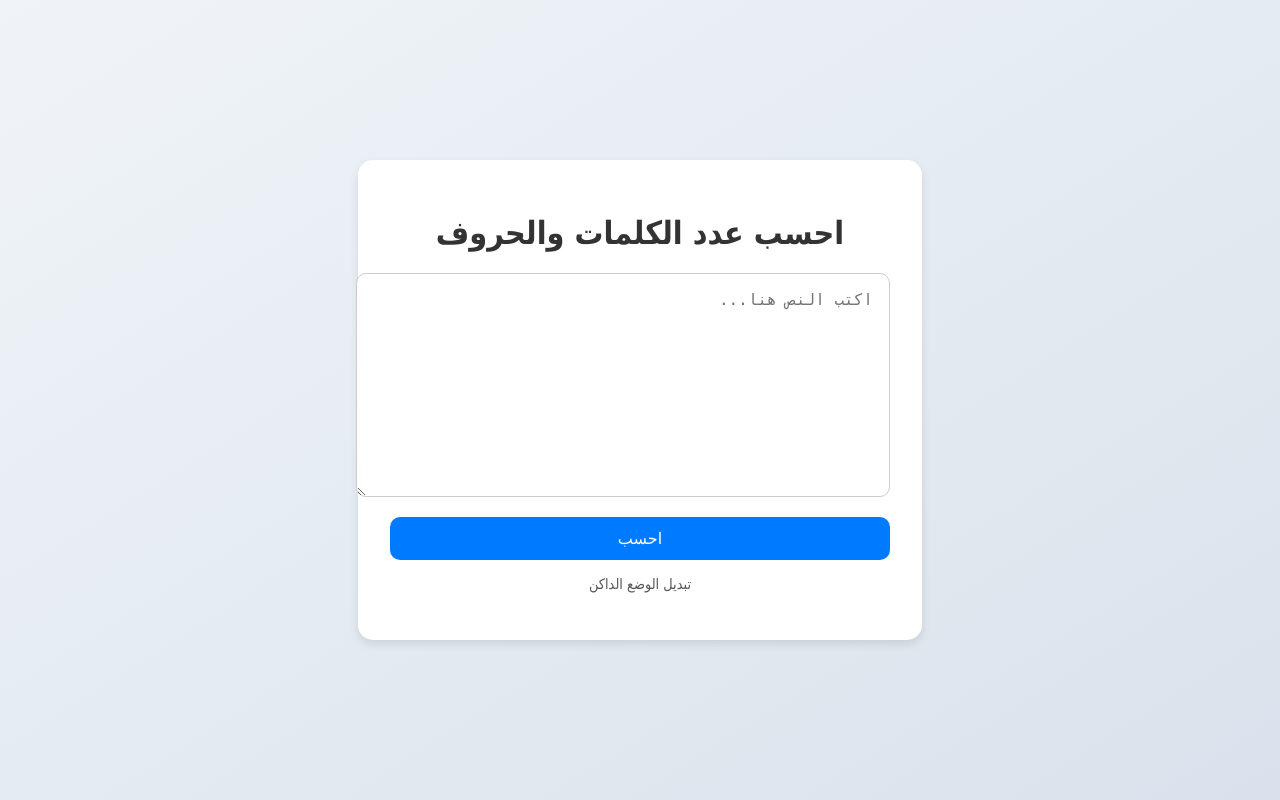
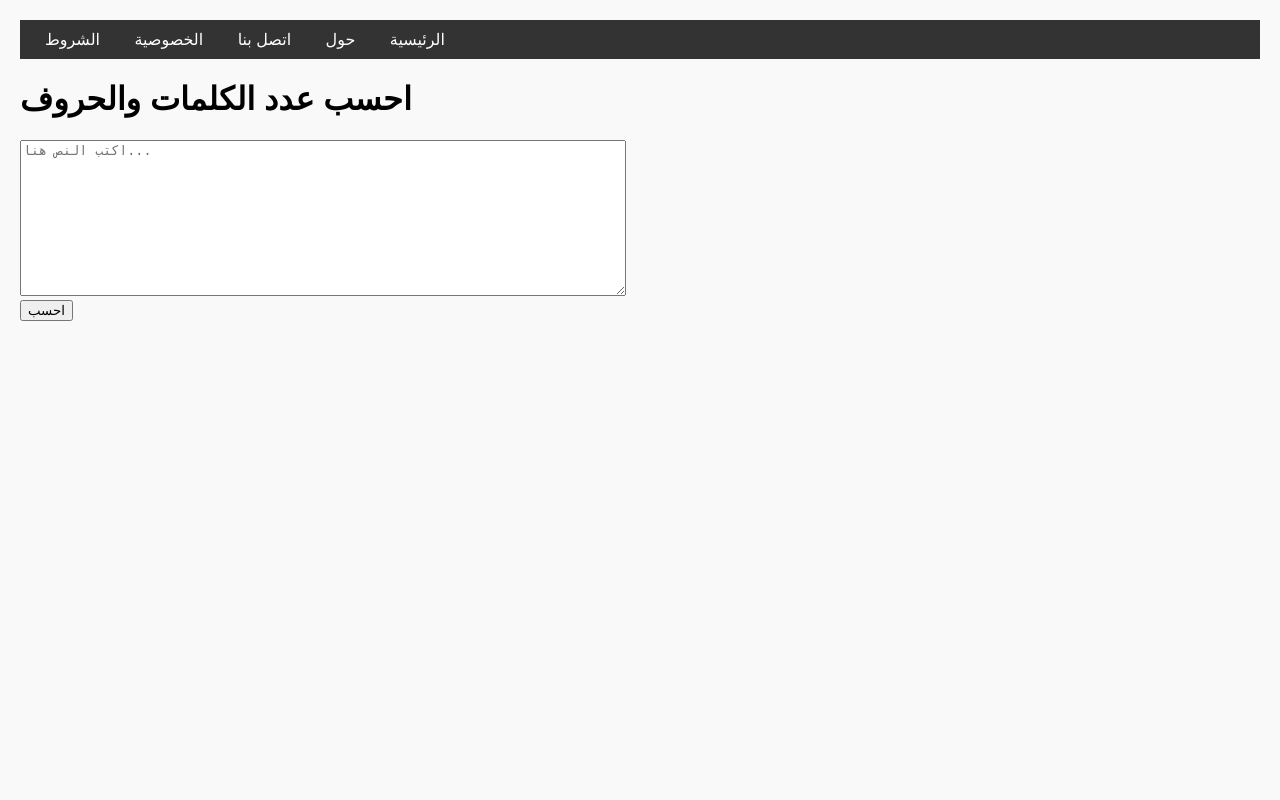
Before and after one commit to ahmadremaw/word-counter-fixed, a Flask app: page / in a window 1280 px wide. Run offline with Flask 3, Linux system fonts and the light colour scheme.

Commit message:
Update index.html

```diff
--- a/templates/index.html
+++ b/templates/index.html
@@ -1,126 +1,55 @@
 <!DOCTYPE html>
-<html lang="ar" dir="rtl">
+<html lang="ar">
 <head>
     <meta charset="UTF-8">
     <title>عداد الكلمات</title>
-    <meta name="viewport" content="width=device-width, initial-scale=1">
     <style>
         body {
-            font-family: 'Tahoma', sans-serif;
-            background: linear-gradient(to bottom right, #f0f4f8, #d9e2ec);
-            margin: 0;
-            padding: 0;
-            min-height: 100vh;
-            display: flex;
-            justify-content: center;
-            align-items: center;
+            font-family: Arial, sans-serif;
+            margin: 20px;
+            background: #f9f9f9;
         }
-
-        .container {
-            background-color: white;
-            padding: 2rem;
-            border-radius: 15px;
-            box-shadow: 0 4px 10px rgba(0, 0, 0, 0.1);
-            width: 90%;
-            max-width: 500px;
+        nav {
+            background: #333;
+            padding: 10px;
+            margin-bottom: 20px;
         }
-
-        h1 {
-            text-align: center;
-            color: #333;
+        nav a {
+            color: white;
+            margin: 0 15px;
+            text-decoration: none;
         }
-
         textarea {
             width: 100%;
-            padding: 1rem;
-            font-size: 1rem;
-            border-radius: 10px;
-            border: 1px solid #ccc;
-            resize: vertical;
+            max-width: 600px;
         }
-
-        button {
+        @media (max-width: 600px) {
+            textarea {
                 width: 100%;
-            margin-top: 1rem;
-            padding: 0.75rem;
-            font-size: 1rem;
-            background-color: #007bff;
-            color: white;
-            border: none;
-            border-radius: 10px;
-            cursor: pointer;
             }
-
-        button:hover {
-            background-color: #0056b3;
-        }
-
-        .result {
-            margin-top: 1rem;
-            text-align: center;
-            color: #333;
-            font-weight: bold;
-        }
-
-        .dark-mode {
-            background-color: #1e1e1e;
-            color: #ddd;
-        }
-
-        .dark-mode .container {
-            background-color: #2e2e2e;
-            color: #ddd;
-        }
-
-        .toggle-dark {
-            margin: 1rem auto;
-            display: block;
-            text-align: center;
-            color: #555;
-            font-size: 0.9rem;
-            cursor: pointer;
-        }
-
-        .copy-btn {
-            background-color: #28a745;
-        }
-
-        .copy-btn:hover {
-            background-color: #218838;
         }
     </style>
 </head>
 <body>
-    <div class="container">
+
+    <nav>
+        <a href="/">الرئيسية</a>
+        <a href="/pages/about">حول</a>
+        <a href="/pages/contact">اتصل بنا</a>
+        <a href="/pages/privacy">الخصوصية</a>
+        <a href="/pages/terms">الشروط</a>
+    </nav>
+
     <h1>احسب عدد الكلمات والحروف</h1>
     <form method="post">
-            <textarea name="text" rows="10" placeholder="اكتب النص هنا...">{{ original_text }}</textarea>
+        <textarea name="text" rows="10" placeholder="اكتب النص هنا..."></textarea><br>
         <button type="submit">احسب</button>
     </form>
+
     {% if word_count is not none %}
-        <div class="result" id="results">
-            <p>عدد الكلمات: {{ word_count }}</p>
-            <p>عدد الحروف: {{ char_count }}</p>
-            <p>عدد الحروف بدون الفراغات: {{ char_count_no_spaces }}</p>
-            <p>اللغة المكتشفة: {{ detected_lang }}</p>
-            <p>النص المصحح:</p>
-            <p>{{ corrected_text }}</p>
-            <button class="copy-btn" onclick="copyResults()">نسخ النتائج</button>
-        </div>
+        <h2>عدد الكلمات: {{ word_count }}</h2>
+        <h2>عدد الحروف: {{ char_count }}</h2>
     {% endif %}
-        <div class="toggle-dark" onclick="toggleDarkMode()">تبديل الوضع الداكن</div>
-    </div>
 
-    <script>
-        function toggleDarkMode() {
-            document.body.classList.toggle('dark-mode');
-        }
-
-        function copyResults() {
-            const results = document.getElementById('results').innerText;
-            navigator.clipboard.writeText(results);
-            alert("تم نسخ النتائج");
-        }
-    </script>
 </body>
 </html>
```
Lines whose indentation alone changed are shown as unchanged.
